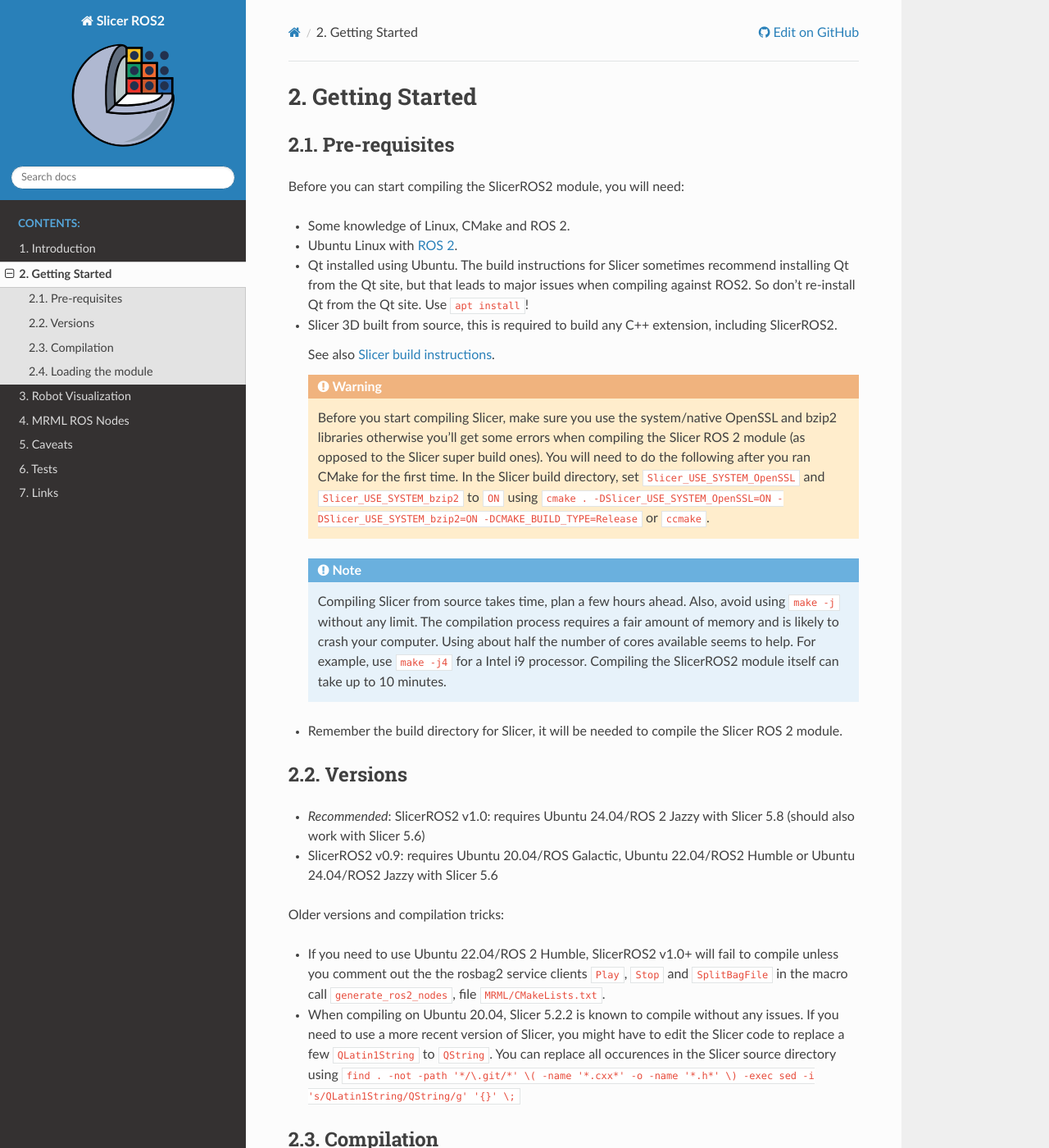
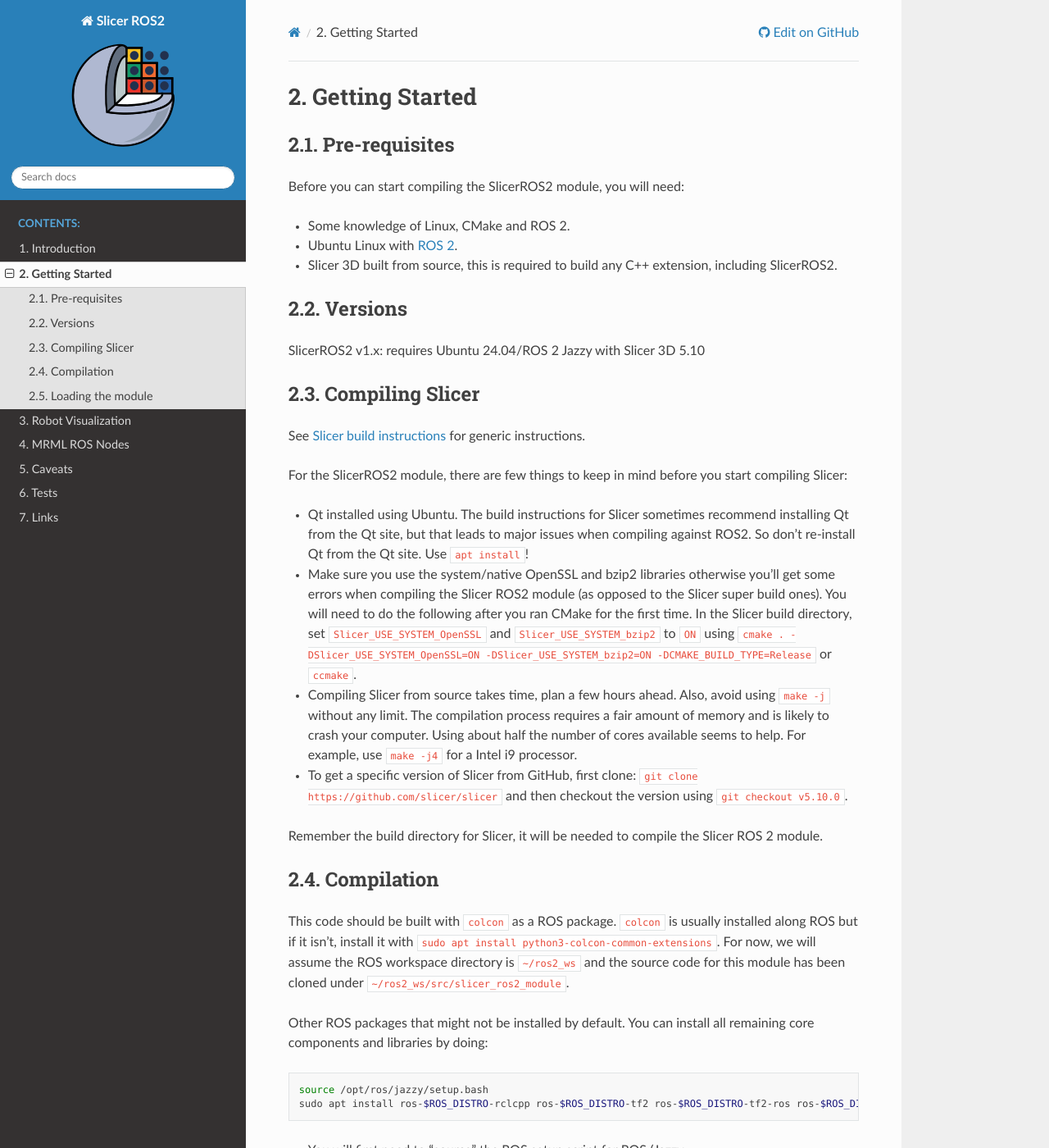
Before and after one commit to rosmed/slicer_ros2_module, a Sphinx documentation site: the page built from docs/pages/getting-started.rst, in a window 1280 px wide and 1400 px high. Shown: the whole window at 82% size. Built offline with Sphinx 7.4.7 and the Read the Docs theme 3.1.0, drawn with Linux system fonts in a browser that asks for light colours; some of the changed text lies outside the part shown.

Commit message:
documentation, wip

```diff
--- a/docs/pages/getting-started.rst
+++ b/docs/pages/getting-started.rst
@@ -13,87 +13,74 @@
 
 * Ubuntu Linux with `ROS 2 <https://www.ros.org>`_.
 
-* Qt installed using Ubuntu.  The build instructions for Slicer
-  sometimes recommend installing Qt from the Qt site, but that leads
-  to major issues when compiling against ROS2.  So don't re-install
-  Qt from the Qt site.  Use ``apt install``!
-
 * Slicer 3D built from source, this is required to build any C++
   extension, including SlicerROS2.
-
-  See also `Slicer build instructions <https://slicer.readthedocs.io/en/latest/developer_guide/build_instructions/linux.html>`_.
-
-  .. warning::
-
-     Before you start compiling Slicer, make sure you use the
-     system/native OpenSSL and bzip2 libraries otherwise you'll get some
-     errors when compiling the Slicer ROS 2 module (as opposed to the
-     Slicer super build ones).  You will need to do the following
-     after you ran CMake for the first time.  In the Slicer build
-     directory, set ``Slicer_USE_SYSTEM_OpenSSL`` and
-     ``Slicer_USE_SYSTEM_bzip2`` to ``ON`` using ``cmake
-     . -DSlicer_USE_SYSTEM_OpenSSL=ON -DSlicer_USE_SYSTEM_bzip2=ON -DCMAKE_BUILD_TYPE=Release``
-     or ``ccmake``.
-
-  .. note::
-
-     Compiling Slicer from source takes time, plan a few hours
-     ahead. Also, avoid using ``make -j`` without any limit. The
-     compilation process requires a fair amount of memory and is
-     likely to crash your computer. Using about half the number of
-     cores available seems to help. For example, use ``make -j4`` for
-     a Intel i9 processor. Compiling the SlicerROS2 module itself can
-     take up to 10 minutes.
-
-* Remember the build directory for Slicer, it will be needed to
-  compile the Slicer ROS 2 module.
 
 ========
 Versions
 ========
 
-* *Recommended*: SlicerROS2 v1.0: requires Ubuntu 24.04/ROS 2 Jazzy
-  with Slicer 5.8 (should also work with Slicer 5.6)
+SlicerROS2 v1.x: requires Ubuntu 24.04/ROS 2 Jazzy with Slicer 3D 5.10
 
-* SlicerROS2 v0.9: requires Ubuntu 20.04/ROS Galactic, Ubuntu
-  22.04/ROS2 Humble or Ubuntu 24.04/ROS2 Jazzy with Slicer 5.6
+================
+Compiling Slicer
+================
 
-Older versions and compilation tricks:
+See `Slicer build instructions
+<https://slicer.readthedocs.io/en/latest/developer_guide/build_instructions/linux.html>`_
+for generic instructions.
 
-* If you need to use Ubuntu 22.04/ROS 2 Humble, SlicerROS2 v1.0+ will
-  fail to compile unless you comment out the the rosbag2 service
-  clients ``Play``, ``Stop`` and ``SplitBagFile`` in the macro call
-  ``generate_ros2_nodes``, file ``MRML/CMakeLists.txt``.
+For the SlicerROS2 module, there are few things to keep in mind before
+you start compiling Slicer:
 
-* When compiling on Ubuntu 20.04, Slicer 5.2.2 is known to compile
-  without any issues.  If you need to use a more recent version of
-  Slicer, you might have to edit the Slicer code to replace a few
-  ``QLatin1String`` to ``QString``.  You can replace all occurences in
-  the Slicer source directory using ``find . -not -path '*/\.git/*'
-  \( -name '*.cxx*' -o -name '*.h*' \) -exec sed -i
-  's/QLatin1String/QString/g' '{}' \;``
+* Qt installed using Ubuntu. The build instructions for Slicer
+  sometimes recommend installing Qt from the Qt site, but that leads
+  to major issues when compiling against ROS2.  So don't re-install
+  Qt from the Qt site.  Use ``apt install``!
 
+* Make sure you use the system/native OpenSSL and bzip2 libraries
+  otherwise you'll get some errors when compiling the Slicer ROS2
+  module (as opposed to the Slicer super build ones).  You will need
+  to do the following after you ran CMake for the first time.  In the
+  Slicer build directory, set ``Slicer_USE_SYSTEM_OpenSSL`` and
+  ``Slicer_USE_SYSTEM_bzip2`` to ``ON`` using ``cmake
+  . -DSlicer_USE_SYSTEM_OpenSSL=ON -DSlicer_USE_SYSTEM_bzip2=ON
+  -DCMAKE_BUILD_TYPE=Release`` or ``ccmake``.
+
+* Compiling Slicer from source takes time, plan a few hours
+  ahead. Also, avoid using ``make -j`` without any limit. The
+  compilation process requires a fair amount of memory and is likely
+  to crash your computer. Using about half the number of cores
+  available seems to help. For example, use ``make -j4`` for a Intel
+  i9 processor.
+
+* To get a specific version of Slicer from GitHub, first clone: ``git
+  clone https://github.com/slicer/slicer`` and then checkout the
+  version using ``git checkout v5.10.0``.
+
+Remember the build directory for Slicer, it will be needed to compile
+the Slicer ROS 2 module.
 
 ===========
 Compilation
 ===========
 
-This code should be built with ``colcon`` as a ROS 2 package.
-``colcon`` is usually installed along ROS 2 but if it isn't, install
+This code should be built with ``colcon`` as a ROS package.
+``colcon`` is usually installed along ROS but if it isn't, install
 it with ``sudo apt install python3-colcon-common-extensions``.  For
 now, we will assume the ROS workspace directory is ``~/ros2_ws`` and
 the source code for this module has been cloned under
 ``~/ros2_ws/src/slicer_ros2_module``.
 
-Other ROS packages that might not be installed by default. You can install all remaining core components and libraries by doing:
+Other ROS packages that might not be installed by default. You can
+install all remaining core components and libraries by doing:
 
 .. code-block:: bash
 
+   source /opt/ros/jazzy/setup.bash
    sudo apt install ros-$ROS_DISTRO-rclcpp ros-$ROS_DISTRO-tf2 ros-$ROS_DISTRO-tf2-ros ros-$ROS_DISTRO-kdl-parser ros-$ROS_DISTRO-urdf ros-$ROS_DISTRO-std-msgs ros-$ROS_DISTRO-std-srvs ros-$ROS_DISTRO-geometry-msgs ros-$ROS_DISTRO-sensor-msgs ros-$ROS_DISTRO-trajectory-msgs ros-$ROS_DISTRO-object-recognition-msgs ros-$ROS_DISTRO-rosbag2-interfaces ros-$ROS_DISTRO-turtlesim ros-$ROS_DISTRO-moveit-msgs ros-$ROS_DISTRO-moveit-core ros-$ROS_DISTRO-moveit-ros-planning ros-$ROS_DISTRO-moveit-ros-planning-interface liborocos-kdl-dev libassimp-dev
 
-* Note: Replace ``$ROS_DISTRO`` with your ROS distribution's name, e.g., ``jazzy``, ``rolling``, if it is not exported in your environment.
-
-* You will first need to "source" the ROS setup script for ROS 2 (Jazzy
+* You will first need to "source" the ROS setup script for ROS (Jazzy
 in this example):
 
 .. code-block:: bash
@@ -137,7 +124,13 @@
 
 .. note::
 
-    Linking is very slow when using the default linker ``ld``.  You can speed up the process by using ``mold`` instead.  To do so, install ``mold`` with ``sudo apt install mold`` and set your linker to ``mold`` by adding ``-DCMAKE_EXE_LINKER_FLAGS="-fuse-ld=mold" -DCMAKE_SHARED_LINKER_FLAGS="-fuse-ld=mold"`` to the CMake arguments when building with ``colcon``.
+    Linking is very slow when using the default linker ``ld``.  You
+    can speed up the process by using ``mold`` instead.  To do so,
+    install ``mold`` with ``sudo apt install mold`` and set your
+    linker to ``mold`` by adding
+    ``-DCMAKE_EXE_LINKER_FLAGS="-fuse-ld=mold"
+    -DCMAKE_SHARED_LINKER_FLAGS="-fuse-ld=mold"`` to the CMake
+    arguments when building with ``colcon``.
 
 ==================
 Loading the module
@@ -145,14 +138,14 @@
 
 You will first need to make sure the environment variables are set
 properly so the Slicer ROS 2 module can locate all the ROS 2 resources
-(dynamic libraries and other ROS 2 packages you might need to access):
+(dynamic libraries and other ROS packages you might need to access):
 
 .. code-block:: bash
 
-  source ~/ros2_ws/install/setup.bash # or whatever your ROS 2 workspace is
+  source ~/ros2_ws/install/setup.bash # or whatever your ROS workspace is
 
 In the same terminal navigate (``cd``) to your Slicer inner build
-directory and start Slicer.  If you followed the Slicer build
+directory and start Slicer. If you followed the Slicer build
 instructions, this should look like:
 
 .. code-block:: bash
```
Also changed, not shown: docs/pages/robot-visualization.rst (+19 -2 lines).
